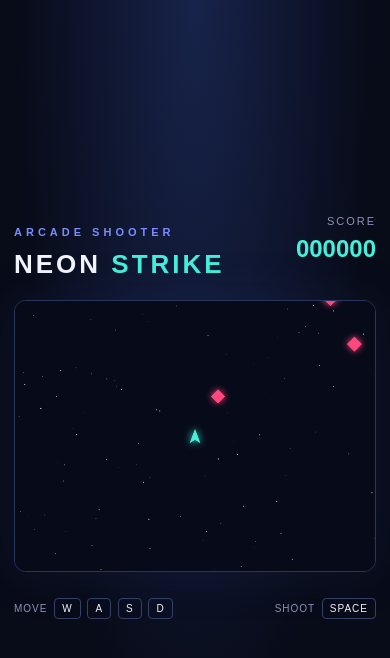
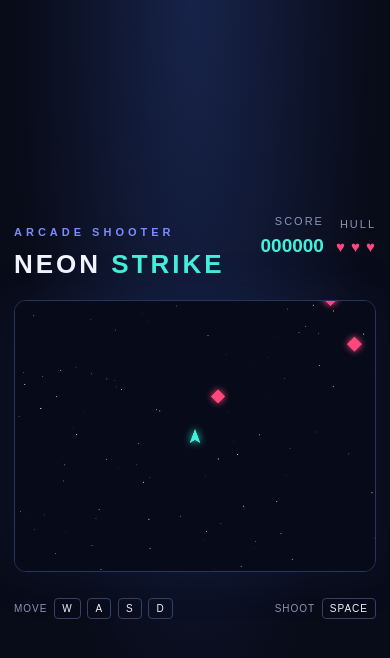
Before and after one commit to mahdirez/neon-strike, a plain HTML site: page index.html in a window 390 px wide. Both pictures are taken after a click on the button "START GAME". Drawn offline with Linux system fonts and the light colour scheme.

Commit message:
feat: add player health game over and restart

```diff
--- a/game.js
+++ b/game.js
@@ -2,13 +2,23 @@ const canvas = document.querySelector("#game-canvas");
 const ctx = canvas.getContext("2d");
 
 const scoreElement = document.querySelector("#score");
+const livesElement = document.querySelector("#lives");
 const overlay = document.querySelector("#game-overlay");
+const overlayEyebrow = document.querySelector("#overlay-eyebrow");
+const overlayTitle = document.querySelector("#overlay-title");
+const overlayDescription = document.querySelector("#overlay-description");
 const startButton = document.querySelector("#start-button");
 
 const WIDTH = canvas.width;
 const HEIGHT = canvas.height;
 
+const INITIAL_LIVES = 3;
+const SHOOT_INTERVAL = 0.22;
+const ENEMY_SPAWN_INTERVAL = 0.9;
+
 const keys = new Set();
+const bullets = [];
+const enemies = [];
 
 const player = {
   x: WIDTH / 2,
@@ -17,24 +27,19 @@ const player = {
   speed: 260,
 };
 
-const bullets = [];
-const enemies = [];
-
-let score = 0;
-let gameStarted = false;
-let lastTime = 0;
-let shootCooldown = 0;
-let spawnTimer = 0;
-
-const SHOOT_INTERVAL = 0.22;
-const ENEMY_SPAWN_INTERVAL = 0.9;
-
 const stars = Array.from({ length: 100 }, () => ({
   x: Math.random() * WIDTH,
   y: Math.random() * HEIGHT,
   size: Math.random() * 2 + 0.5,
   alpha: Math.random() * 0.7 + 0.3,
 }));
+
+let score = 0;
+let lives = INITIAL_LIVES;
+let gameStarted = false;
+let shootCooldown = 0;
+let spawnTimer = 0;
+let lastTime = 0;
 
 function drawBackground() {
   ctx.fillStyle = "#070b19";
@@ -109,7 +114,6 @@ function updateBullets(deltaTime) {
     bullet.y -= bullet.speed * deltaTime;
   }
 
-  // حذف تیرهایی که از صفحه خارج شده‌اند
   for (let i = bullets.length - 1; i >= 0; i--) {
     if (bullets[i].y + bullets[i].radius < 0) {
       bullets.splice(i, 1);
@@ -154,7 +158,6 @@ function updateEnemies(deltaTime) {
     enemy.y += enemy.speed * deltaTime;
   }
 
-  // فعلاً دشمن‌هایی که از پایین صفحه خارج شوند حذف می‌شوند.
   for (let i = enemies.length - 1; i >= 0; i--) {
     if (enemies[i].y - enemies[i].radius > HEIGHT) {
       enemies.splice(i, 1);
@@ -183,35 +186,88 @@ function drawEnemies() {
 }
 
 function checkCollisions() {
-  // از آخر به اول حرکت می‌کنیم تا حذف عناصر باعث
-  // جا افتادن عناصر بعدی در آرایه نشود.
   for (let i = enemies.length - 1; i >= 0; i--) {
     const enemy = enemies[i];
-    let destroyed = false;
 
     for (let j = bullets.length - 1; j >= 0; j--) {
       const bullet = bullets[j];
-
       const dx = enemy.x - bullet.x;
       const dy = enemy.y - bullet.y;
-      const distance = Math.hypot(dx, dy);
 
-      if (distance < enemy.radius + bullet.radius) {
+      if (Math.hypot(dx, dy) < enemy.radius + bullet.radius) {
         enemies.splice(i, 1);
         bullets.splice(j, 1);
 
         score += 10;
         scoreElement.textContent = String(score).padStart(6, "0");
 
-        destroyed = true;
         break;
       }
     }
-
-    if (destroyed) {
-      continue;
   }
 }
+
+function updateLives() {
+  livesElement.textContent = Array.from(
+    { length: INITIAL_LIVES },
+    (_, index) => (index < lives ? "♥" : "♡"),
+  ).join(" ");
+}
+
+function checkPlayerCollisions() {
+  for (let i = enemies.length - 1; i >= 0; i--) {
+    const enemy = enemies[i];
+    const dx = enemy.x - player.x;
+    const dy = enemy.y - player.y;
+
+    if (Math.hypot(dx, dy) < enemy.radius + player.radius) {
+      enemies.splice(i, 1);
+      lives -= 1;
+      updateLives();
+
+      if (lives <= 0) {
+        endGame();
+        return;
+      }
+    }
+  }
+}
+
+function endGame() {
+  gameStarted = false;
+  keys.clear();
+
+  overlayEyebrow.textContent = "MISSION FAILED";
+  overlayTitle.textContent = "GAME OVER";
+  overlayDescription.textContent = `Final score: ${score}`;
+  startButton.textContent = "PLAY AGAIN";
+
+  overlay.hidden = false;
+}
+
+function startGame() {
+  bullets.length = 0;
+  enemies.length = 0;
+  keys.clear();
+
+  player.x = WIDTH / 2;
+  player.y = HEIGHT / 2;
+
+  score = 0;
+  lives = INITIAL_LIVES;
+  shootCooldown = 0;
+  spawnTimer = 0;
+
+  scoreElement.textContent = "000000";
+  updateLives();
+
+  gameStarted = true;
+
+  overlayEyebrow.textContent = "SYSTEM ONLINE";
+  overlayTitle.textContent = "READY TO FIGHT?";
+  overlayDescription.textContent = "Survive the galaxy.";
+  startButton.textContent = "START GAME";
+  overlay.hidden = true;
 }
 
 function update(deltaTime) {
@@ -235,6 +291,7 @@ function update(deltaTime) {
 
   updateEnemies(deltaTime);
   checkCollisions();
+  checkPlayerCollisions();
 }
 
 function render(timestamp = 0) {
@@ -257,8 +314,7 @@ function render(timestamp = 0) {
 window.addEventListener("keydown", event => {
   const key = event.key.toLowerCase();
 
-  if (
-    [
+  const supportedKeys = [
     "w",
     "a",
     "s",
@@ -268,8 +324,9 @@ window.addEventListener("keydown", event => {
     "arrowleft",
     "arrowright",
     " ",
-    ].includes(key)
-  ) {
+  ];
+
+  if (supportedKeys.includes(key)) {
     event.preventDefault();
     keys.add(key);
   }
@@ -283,9 +340,7 @@ window.addEventListener("blur", () => {
   keys.clear();
 });
 
-startButton.addEventListener("click", () => {
-  gameStarted = true;
-  overlay.hidden = true;
-});
+startButton.addEventListener("click", startGame);
 
+updateLives();
 render();
--- a/index.html
+++ b/index.html
@@ -11,26 +11,38 @@
   <body>
     <main class="game-container">
       <header class="game-header">
-        <div>
+        <div class="brand">
           <p class="eyebrow">ARCADE SHOOTER</p>
           <h1>NEON <span>STRIKE</span></h1>
         </div>
 
-        <div class="score-panel">
-          <span>SCORE</span>
-          <strong id="score">000000</strong>
+        <div class="game-stats">
+          <div class="score-panel">
+            <span>SCORE</span>
+            <strong id="score">000000</strong>
+          </div>
+
+          <div class="lives-panel">
+            <span>HULL</span>
+            <strong id="lives">♥ ♥ ♥</strong>
+          </div>
         </div>
       </header>
 
       <section class="game-board" aria-label="Game area">
-        <canvas id="game-canvas" width="800" height="600">
+        <canvas
+          id="game-canvas"
+          width="800"
+          height="600"
+          aria-label="Neon Strike gameplay"
+        >
           Your browser does not support Canvas.
         </canvas>
 
         <div class="game-overlay" id="game-overlay">
-          <p class="eyebrow">SYSTEM READY</p>
-          <h2>READY TO FIGHT?</h2>
-          <p>Prepare your ship. Survive the galaxy.</p>
+          <p class="eyebrow" id="overlay-eyebrow">SYSTEM READY</p>
+          <h2 id="overlay-title">READY TO FIGHT?</h2>
+          <p id="overlay-description">Prepare your ship. Survive the galaxy.</p>
           <button id="start-button" type="button">START GAME</button>
         </div>
       </section>
--- a/style.css
+++ b/style.css
@@ -16,6 +16,10 @@ body {
   place-items: center;
   padding: 24px;
   background: radial-gradient(ellipse at top, #17234a 0%, #080b18 65%);
+}
+
+button {
+  font: inherit;
 }
 
 .game-container {
@@ -51,13 +55,21 @@ h1 span {
   color: #44f0db;
 }
 
-.score-panel {
+.game-stats {
+  display: flex;
+  align-items: center;
+  gap: 24px;
+}
+
+.score-panel,
+.lives-panel {
   display: grid;
   gap: 8px;
   text-align: right;
 }
 
-.score-panel span {
+.score-panel span,
+.lives-panel span {
   font-size: 11px;
   letter-spacing: 2px;
   color: #8b95b8;
@@ -67,6 +79,13 @@ h1 span {
   color: #44f0db;
   font-size: 24px;
   font-variant-numeric: tabular-nums;
+}
+
+.lives-panel strong {
+  color: #ff477e;
+  font-size: 20px;
+  letter-spacing: 3px;
+  white-space: nowrap;
 }
 
 .game-board {
@@ -95,6 +114,10 @@ canvas {
   text-align: center;
   background: #080b18b8;
   backdrop-filter: blur(5px);
+}
+
+.game-overlay[hidden] {
+  display: none;
 }
 
 .game-overlay h2 {
@@ -160,11 +183,20 @@ kbd {
     align-items: flex-start;
   }
 
+  .game-stats {
+    gap: 12px;
+  }
+
+  .score-panel strong {
+    font-size: 19px;
+  }
+
+  .lives-panel strong {
+    font-size: 15px;
+    letter-spacing: 1px;
+  }
+
   .game-footer {
     font-size: 10px;
   }
 }
-
-.game-overlay[hidden] {
-  display: none;
-}
```
Lines whose indentation alone changed are shown as unchanged.
